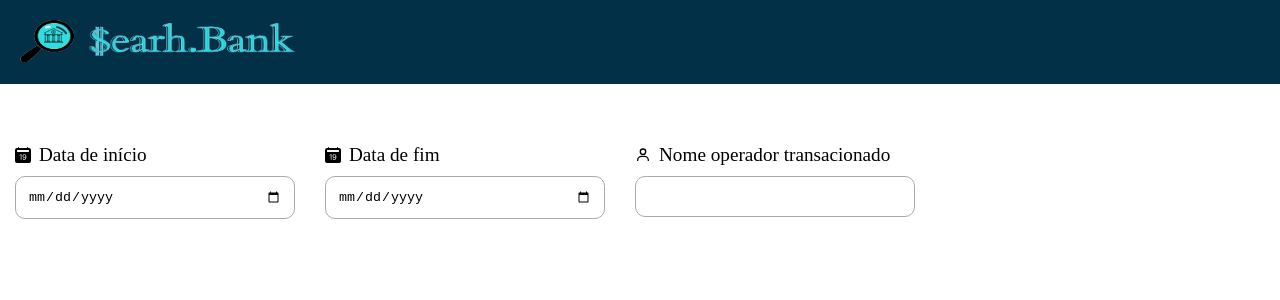
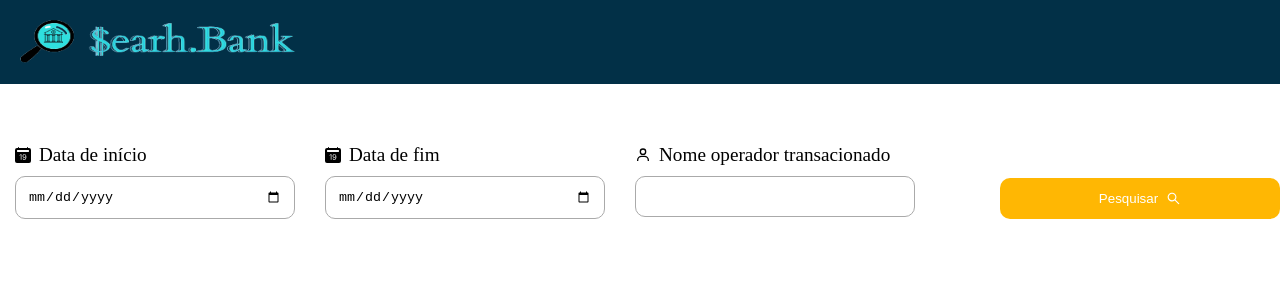
Before and after one commit to Pedro0505/PS-Java-React-Front, a React (Create React App) app: page / in a window 1280 px wide. Shown: the top 300 px of the page. Built offline with nearby package versions, Linux system fonts and the light colour scheme.

Commit message:
feat: adding button to search

```diff
--- a/src/components/searchForm/SearchForm.tsx
+++ b/src/components/searchForm/SearchForm.tsx
@@ -1,6 +1,7 @@
 import React, {useState} from 'react';
 import {BiUser} from 'react-icons/bi';
 import {BsFillCalendar2DateFill} from 'react-icons/bs';
+import {AiOutlineSearch} from 'react-icons/ai';
 import SearchInput from '../searchInput/SearchInput';
 import './style.css';
 import IEvents from '../../interfaces/IEvents';
@@ -53,6 +54,10 @@ function SearchForm() {
         icon={<BiUser />}
         type="text"
       />
+      <button type="button" className="search-btn">
+        Pesquisar
+        <AiOutlineSearch fontSize={15} className="search-icon" />
+      </button>
     </div>
   );
 }
--- a/src/components/searchForm/style.css
+++ b/src/components/searchForm/style.css
@@ -1,4 +1,24 @@
 .input-search-container {
   display: flex;
+  flex-wrap: wrap;
   margin: 60px 0;
 }
+
+.search-btn {
+  background-color: #FFB703;
+  color: white;
+  height: 41px;
+  width: 280px;
+  margin-left: 70px;
+  align-self: flex-end;
+  border-radius: 10px;
+  border: none;
+  display: flex;
+  justify-content: center;
+  align-items: center;
+  cursor: pointer;
+}
+
+.search-icon {
+  margin-left: 8px;
+}
```
